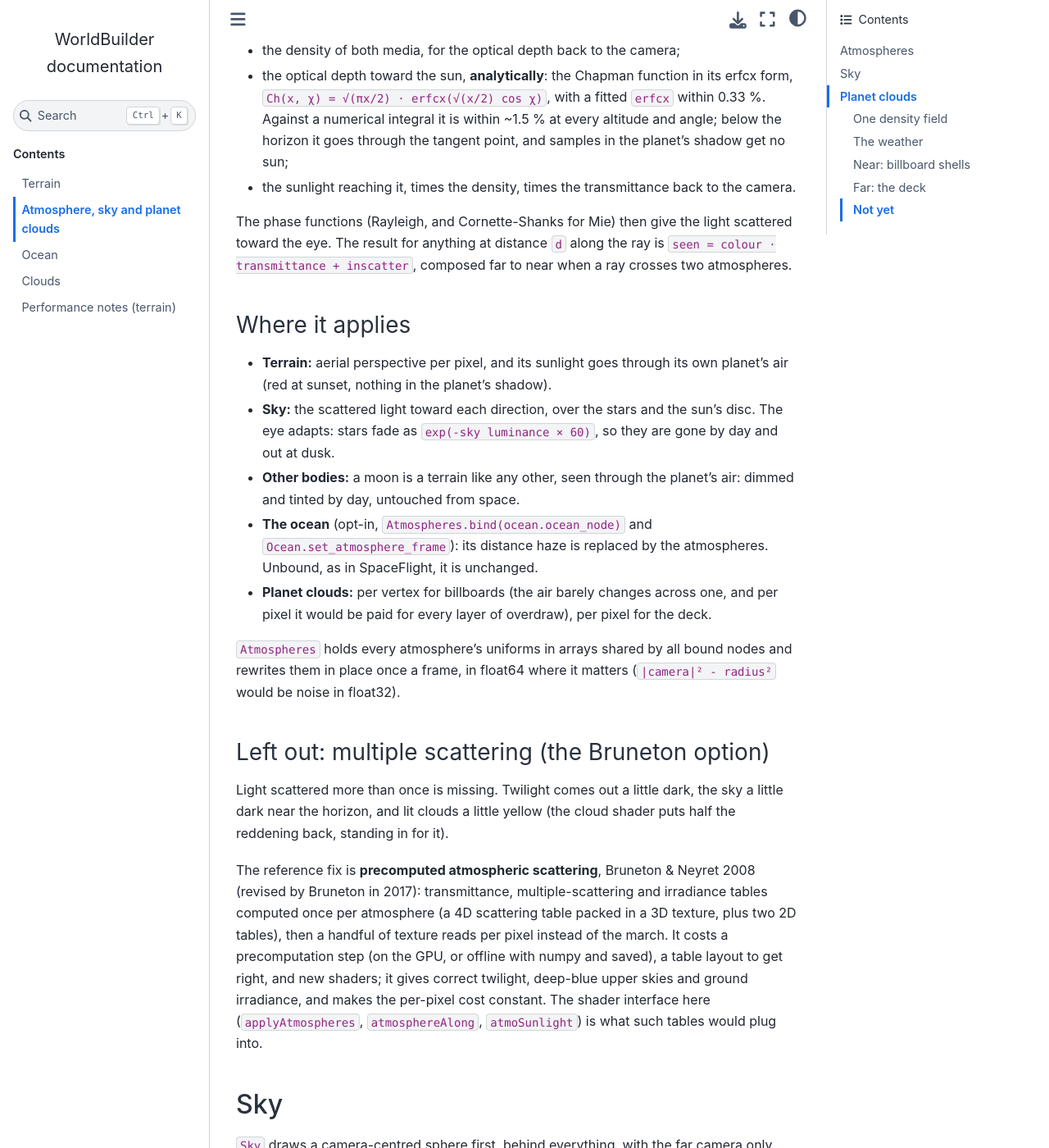
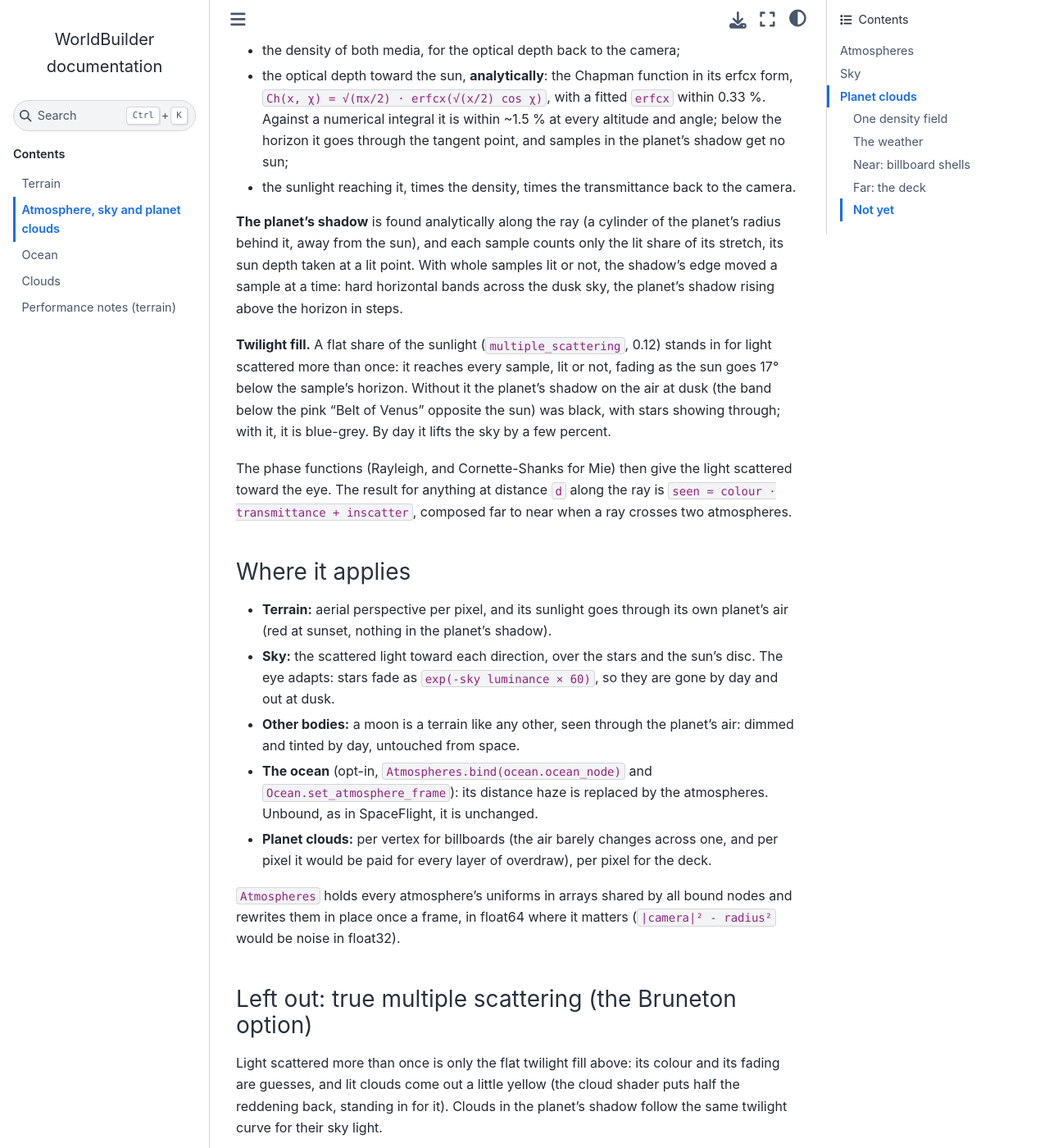
Before and after one commit to JoeDalton/WorldBuilder, a Sphinx documentation site: the page built from docs/source/atmosphere.md, in a window 1280 px wide and 1400 px high, scrolled down 1028 px. Shown: the whole window at 82% size. Built offline with Sphinx 7.4.7 and the Sphinx Book theme 1.1.4, drawn with Linux system fonts in a browser that asks for light colours; pages that are not in the unit, such as notebooks, are missing from menus; some of the changed text lies outside the part shown.

Commit message:
Slightly better terminator

```diff
--- a/docs/source/atmosphere.md
+++ b/docs/source/atmosphere.md
@@ -33,6 +33,20 @@ the ray crosses. At each sample:
 - the sunlight reaching it, times the density, times the transmittance back
   to the camera.
 
+**The planet's shadow** is found analytically along the ray (a cylinder of
+the planet's radius behind it, away from the sun), and each sample counts
+only the lit share of its stretch, its sun depth taken at a lit point. With
+whole samples lit or not, the shadow's edge moved a sample at a time: hard
+horizontal bands across the dusk sky, the planet's shadow rising above the
+horizon in steps.
+
+**Twilight fill.** A flat share of the sunlight (`multiple_scattering`,
+0.12) stands in for light scattered more than once: it reaches every sample,
+lit or not, fading as the sun goes 17° below the sample's horizon. Without it
+the planet's shadow on the air at dusk (the band below the pink "Belt of
+Venus" opposite the sun) was black, with stars showing through; with it, it
+is blue-grey. By day it lifts the sky by a few percent.
+
 The phase functions (Rayleigh, and Cornette-Shanks for Mie) then give the
 light scattered toward the eye. The result for anything at distance `d` along
 the ray is `seen = colour · transmittance + inscatter`, composed far to near
@@ -58,11 +72,12 @@ when a ray crosses two atmospheres.
 nodes and rewrites them in place once a frame, in float64 where it matters
 (`|camera|² - radius²` would be noise in float32).
 
-### Left out: multiple scattering (the Bruneton option)
+### Left out: true multiple scattering (the Bruneton option)
 
-Light scattered more than once is missing. Twilight comes out a little dark,
-the sky a little dark near the horizon, and lit clouds a little yellow (the
-cloud shader puts half the reddening back, standing in for it).
+Light scattered more than once is only the flat twilight fill above: its
+colour and its fading are guesses, and lit clouds come out a little yellow
+(the cloud shader puts half the reddening back, standing in for it). Clouds
+in the planet's shadow follow the same twilight curve for their sky light.
 
 The reference fix is **precomputed atmospheric scattering**, Bruneton &
 Neyret 2008 (revised by Bruneton in 2017): transmittance, multiple-scattering
@@ -219,6 +234,14 @@ by construction. Self-shadowing goes first (it is smaller than the
 cloud). So the pattern from orbit is the one you fly into, without the
 speckle.
 
+Lighting goes the same way: up close a low sun lights the clouds' sides
+(the volume does it); averaged from afar the deck is a sheet, whose sunlight
+per unit area falls with the sun's incidence, to nothing at its horizon. The
+far deck fades that factor in (full below ~20° of sun, none at noon), or it
+stays lit to the planet's shadow line and cuts to black there: a hard
+terminator from space (the air on a 600 km planet reddens grazing sunlight
+but barely dims it).
+
 ### Not yet
 
 - **Wind:** the clouds are static.
```
Also changed, not shown: 7 other files.
